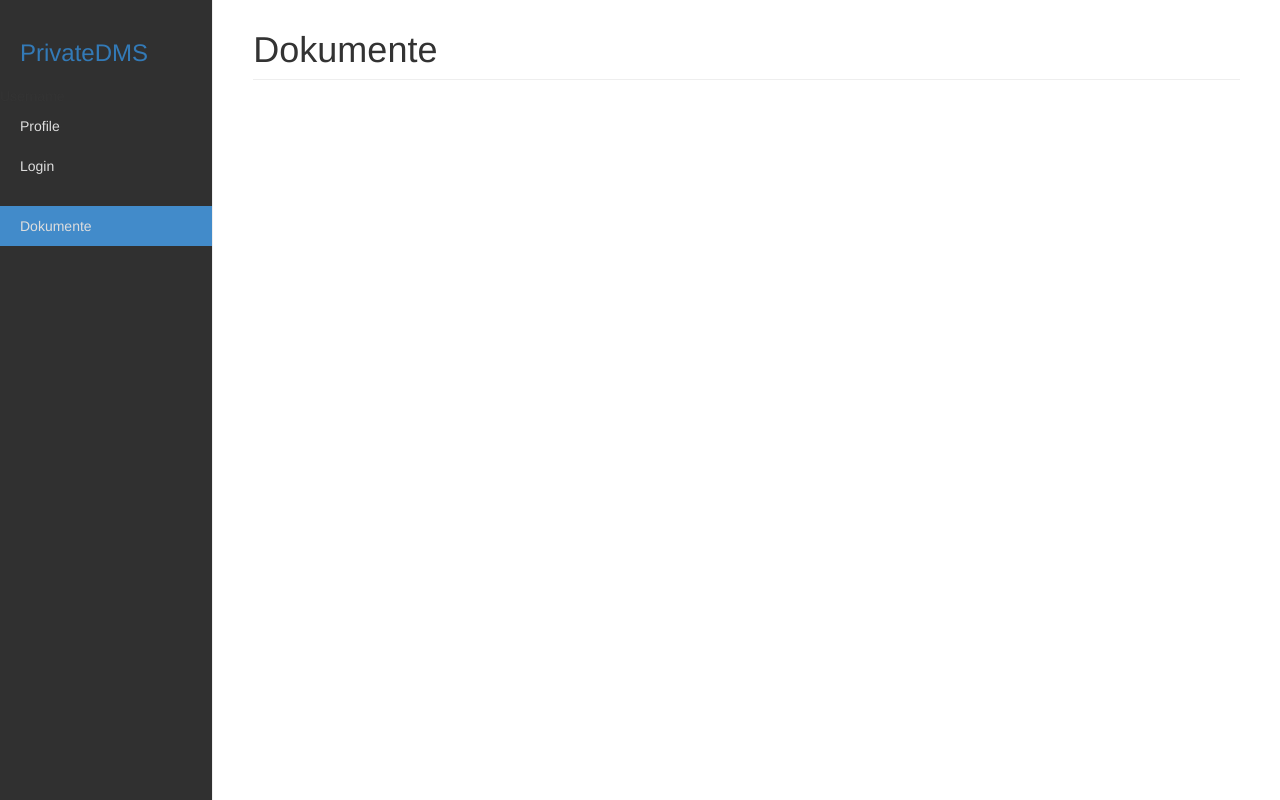
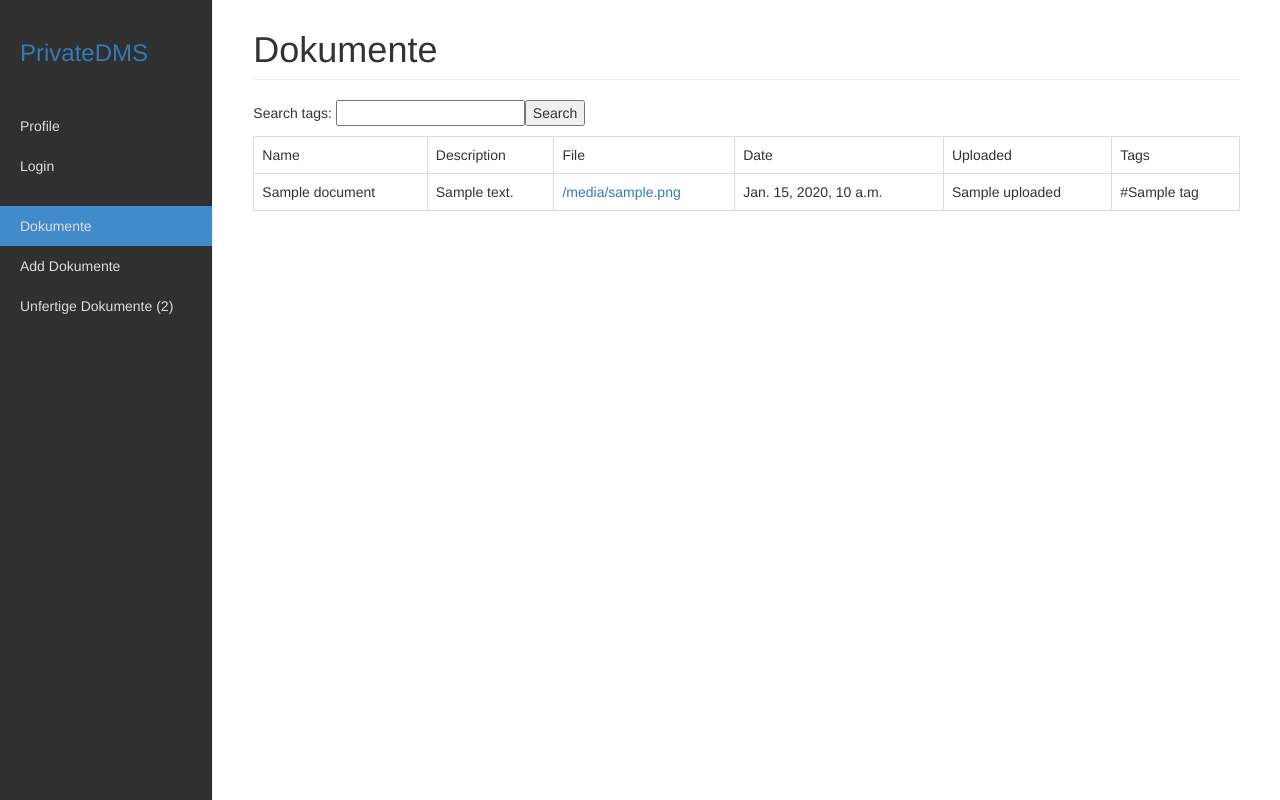
Before and after one commit to QualmandDriven/PrivateDMS, a Django app: template templates/webgui/index.html in a window 1280 px wide. Run offline with Django 3.2, Linux system fonts and the light colour scheme; the template is opened without the code that fills it: most values are stand-ins (such as "Sample title", 1, 10 or a date in 2020); some libraries are stand-ins or nearby versions.

Commit message:
Add documents Search documents

```diff
--- a/PrivateDMS/settings.py
+++ b/PrivateDMS/settings.py
@@ -37,6 +37,7 @@ INSTALLED_APPS = [
     'django.contrib.sessions',
     'django.contrib.messages',
     'django.contrib.staticfiles',
+    'dmsmodel',
     'webgui',
     'user'
 ]
@@ -123,3 +124,6 @@ USE_TZ = True
 # https://docs.djangoproject.com/en/1.9/howto/static-files/
 
 STATIC_URL = '/static/'
+
+MEDIA_ROOT = os.path.join(BASE_DIR, 'media')
+MEDIA_URL = '/media/'
--- a/PrivateDMS/urls.py
+++ b/PrivateDMS/urls.py
@@ -15,8 +15,11 @@ Including another URLconf
 """
 from django.conf.urls import url, include
 from django.contrib import admin
+from django.conf import settings
+from django.conf.urls.static import static
 
 urlpatterns = [
     url(r'^', include('webgui.urls')),
+    url(r'^accounts/', include('user.urls')),
     url(r'^admin/', admin.site.urls),
-]
+] + static(settings.MEDIA_URL, document_root=settings.MEDIA_ROOT)
--- a/templates/navigation.html
+++ b/templates/navigation.html
@@ -2,12 +2,12 @@
     <h3><a href="/">PrivateDMS</a></h3>
     <ul class="nav nav-sidebar">
     <li>Username</li>
-    <li {% if activepage == "profile" %}class="active"{% endif %}><a href="/account/profile">Profile <span class="sr-only">(current)</span></a></li>
+    <li {% if activepage == "profile" %}class="active"{% endif %}><a href="/accounts/profile">Profile <span class="sr-only">(current)</span></a></li>
 
       {% if user.is_anonymous %}
-          <li {% if activepage == "login" %}class="active"{% endif %}><a href="/account/login">Login</a></li>
+          <li {% if activepage == "login" %}class="active"{% endif %}><a href="/accounts/login">Login</a></li>
       {% else %}
-          <li {% if activepage == "logout" %}class="active"{% endif %}><a href="/account/logout">Logout ({{ user.username }})</a></li>
+          <li {% if activepage == "logout" %}class="active"{% endif %}><a href="/accounts/logout">Logout ({{ user.username }})</a></li>
       {% endif %}
         {% if user.is_staff %}
             <li><a href="/admin">Admin Page</a></li>
@@ -15,5 +15,7 @@
   </ul>
   <ul class="nav nav-sidebar">
     <li {% if activepage == "documents" %}class="active"{% endif %}><a href="/">Dokumente</a></li>
+    <li {% if activepage == "new_document" %}class="active"{% endif %}><a href="/newdocument">Add Dokumente</a></li>
+    <li {% if activepage == "unfinished_documents" %}class="active"{% endif %}><a href="/">Unfertige Dokumente (2)</a></li>
   </ul>
 </div>
--- a/templates/user/login.html
+++ b/templates/user/login.html
@@ -1,9 +1,9 @@
 {% extends 'master.html' %}
 
 {% block header %}
-    <title>Mangas</title>
+    <title>DMS</title>
     {% load staticfiles %}
-    <link rel="stylesheet" type="text/css" href="{% static 'manga/style.css' %}" />
+    <link rel="stylesheet" type="text/css" href="{% static 'style.css' %}" />
 {% endblock %}
 
 {% block body %}
--- a/templates/user/profile.html
+++ b/templates/user/profile.html
@@ -1,9 +1,9 @@
 {% extends 'master.html' %}
 
 {% block header %}
-    <title>Mangas</title>
+    <title>DMS</title>
     {% load staticfiles %}
-    <link rel="stylesheet" type="text/css" href="{% static 'manga/style.css' %}" />
+    <link rel="stylesheet" type="text/css" href="{% static 'style.css' %}" />
 {% endblock %}
 {% block navigation %}{% include 'navigation.html' with activepage="profile" %}{% endblock %}
 {% block page_header %}Profile{% endblock %}
--- a/templates/webgui/index.html
+++ b/templates/webgui/index.html
@@ -1,16 +1,42 @@
 {% extends 'master.html' %}
 
 {% block header %}
-    <title>Mangas</title>
+    <title>Dokumente</title>
     {% load staticfiles %}
-    <link rel="stylesheet" type="text/css" href="{% static 'manga/style.css' %}" />
+    <link rel="stylesheet" type="text/css" href="{% static 'webgui/style.css' %}" />
 {% endblock %}
 {% block navigation %}{% include 'navigation.html' with activepage="documents" %}{% endblock %}
 {% block page_header %}Dokumente{% endblock %}
 {% block body %}
-    {% if all_mangas_list %}
-        {% for manga in all_mangas_list %}
+    <form action="{{ request.path }}" method="post">
+        {% csrf_token %}
+        <p>Search tags: <input type="text" name="tags"/><input type="submit" value="Search" /></p>
+    </form>
+    {% if object_list %}
+        <table class="table table-responsive table-bordered">
+            <tr>
+                <td>Name</td>
+                <td>Description</td>
+                <td>File</td>
+                <td>Date</td>
+                <td>Uploaded</td>
+                <td>Tags</td>
+            </tr>
+        {% for document in object_list %}
+            <tr>
+                <td>{{ document.name }}</td>
+                <td>{{ document.description }}</td>
+                <td><a href="{{ document.filename.url }}">{{ document.filename }}</a></td>
+                <td>{{ document.date }}</td>
+                <td>{{ document.uploaded }}</td>
+                <td>
+                    {% for tag in document.get_tags %}
+                        #{{ tag }}
+                    {% endfor %}
+                </td>
+            </tr>
         {% endfor %}
+        </table>
     {% else %}
         <p>No Documents found.</p>
     {% endif %}
--- a/user/views.py
+++ b/user/views.py
@@ -8,8 +8,6 @@ from django.contrib.auth.decorators import login_required
 from django.utils.decorators import method_decorator
 
 from .models import DmsUser
-
-from collections import defaultdict
 
 register = template.Library()
 
--- a/webgui/urls.py
+++ b/webgui/urls.py
@@ -3,5 +3,6 @@ from django.contrib import admin
 from . import views
 
 urlpatterns = [
-    url(r'^$', views.IndexView.as_view()),
+    url(r'^$', views.get_documents),
+    url(r'^newdocument$', views.get_new_document),
 ]
```
Also changed, not shown: templates/webgui/new_document.html (added, +18 -0 lines), webgui/forms.py (added, +16 -0 lines), webgui/views.py (+79 -6 lines), db.sqlite3.
